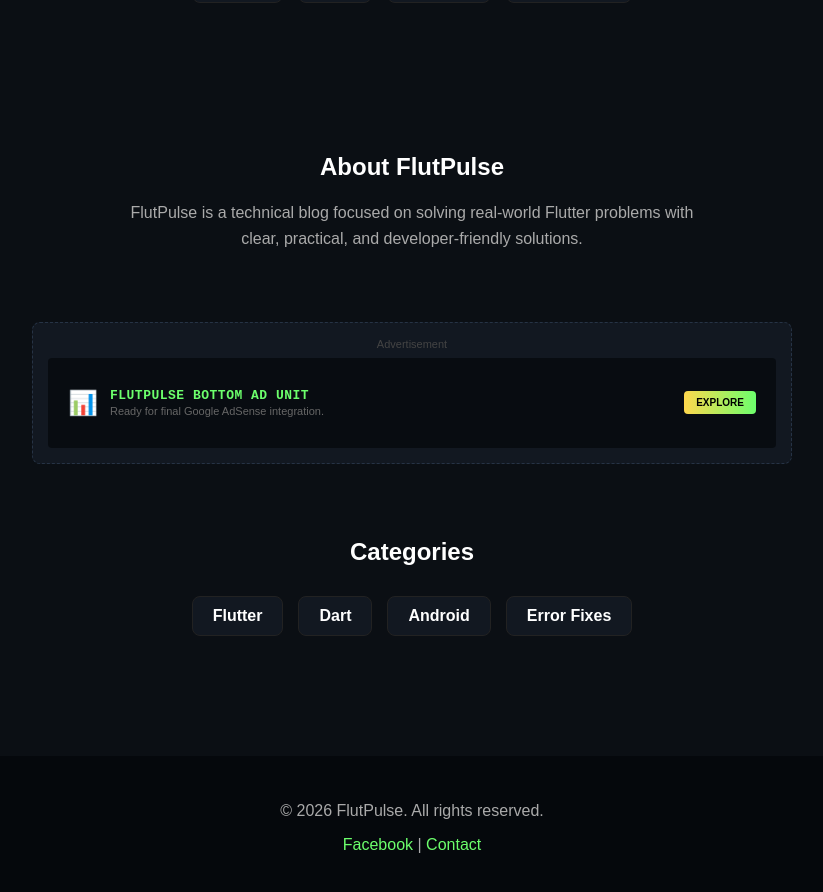
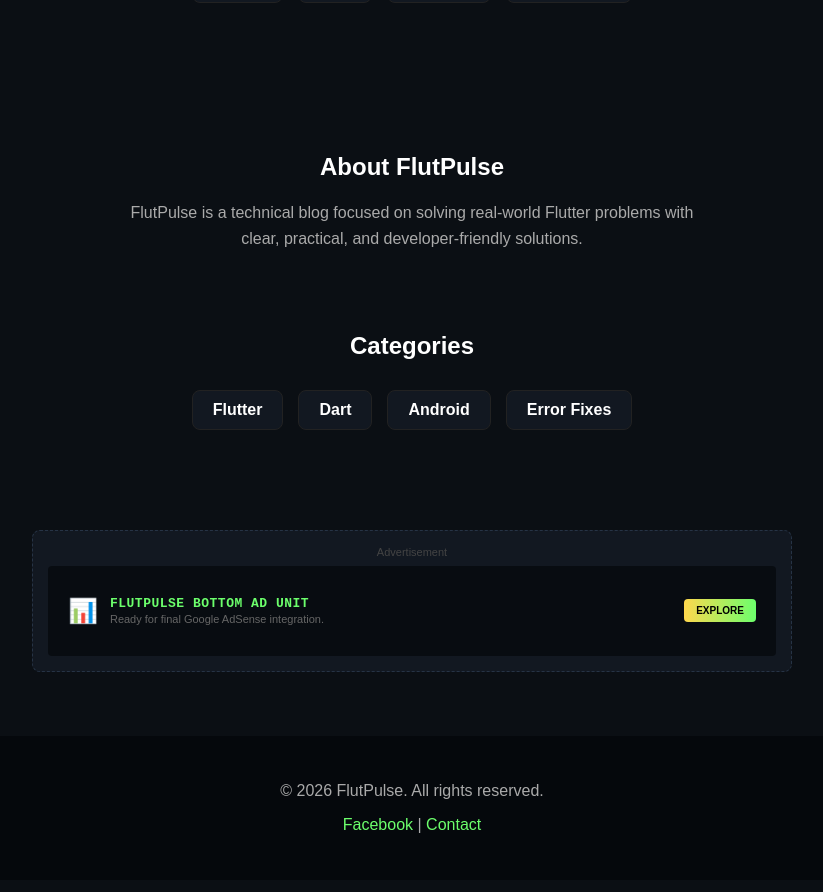
Before and after one commit to ahmloutfy/flutpulse, a Jekyll site: the page built from index.html, in a window 1280 px wide and 900 px high, scrolled down 1510 px. Shown: the top 892 px of the window, without its empty margins (228-1051 px from the left). Built offline with Jekyll 4.4.1, drawn with Linux system fonts in a browser that asks for light colours.

Commit message:
Update index.html

```diff
--- a/index.html
+++ b/index.html
@@ -72,6 +72,18 @@
   </p>
 </div>
 
+
+
+<div class="container" style="text-align: center;">
+  <h2>Categories</h2>
+  <div class="categories-container">
+    <a href="#" class="category-btn">Flutter</a>
+    <a href="#" class="category-btn">Dart</a>
+    <a href="#" class="category-btn">Android</a>
+    <a href="#" class="category-btn">Error Fixes</a>
+  </div>
+</div>
+
 <div style="text-align: center; margin: 40px auto 20px auto; max-width: 100%; padding: 0 15px; box-sizing: border-box;">
   <div style="background: #121821; padding: 15px; border-radius: 8px; border: 1px dashed #263345; display: inline-block; width: 100%; max-width: 760px; box-sizing: border-box; position: relative; overflow: hidden;">
     <span style="color: #444; font-size: 11px; display: block; margin-bottom: 8px;">Advertisement</span>
@@ -94,13 +106,3 @@
     </div>
   </div>
 </div>
-
-<div class="container" style="text-align: center;">
-  <h2>Categories</h2>
-  <div class="categories-container">
-    <a href="#" class="category-btn">Flutter</a>
-    <a href="#" class="category-btn">Dart</a>
-    <a href="#" class="category-btn">Android</a>
-    <a href="#" class="category-btn">Error Fixes</a>
-  </div>
-</div>
```
